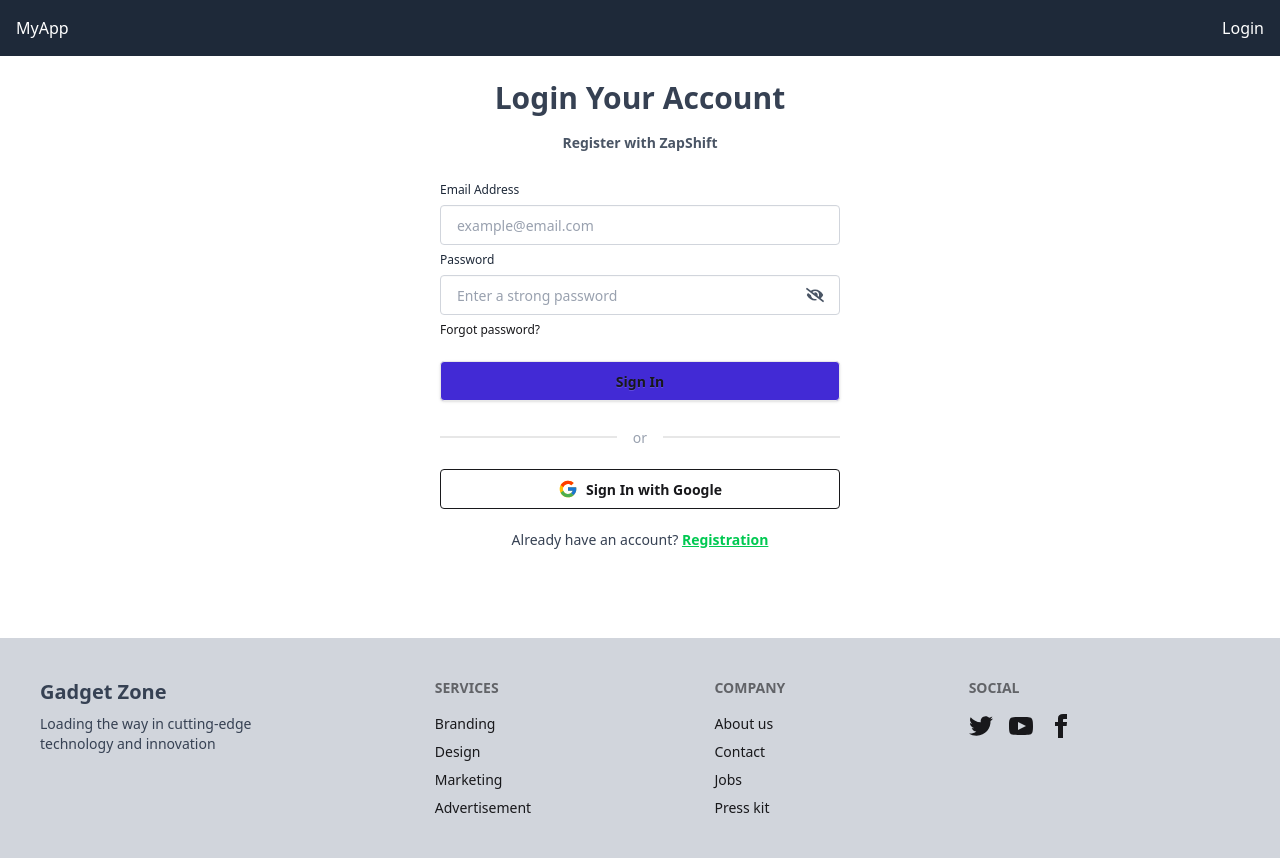
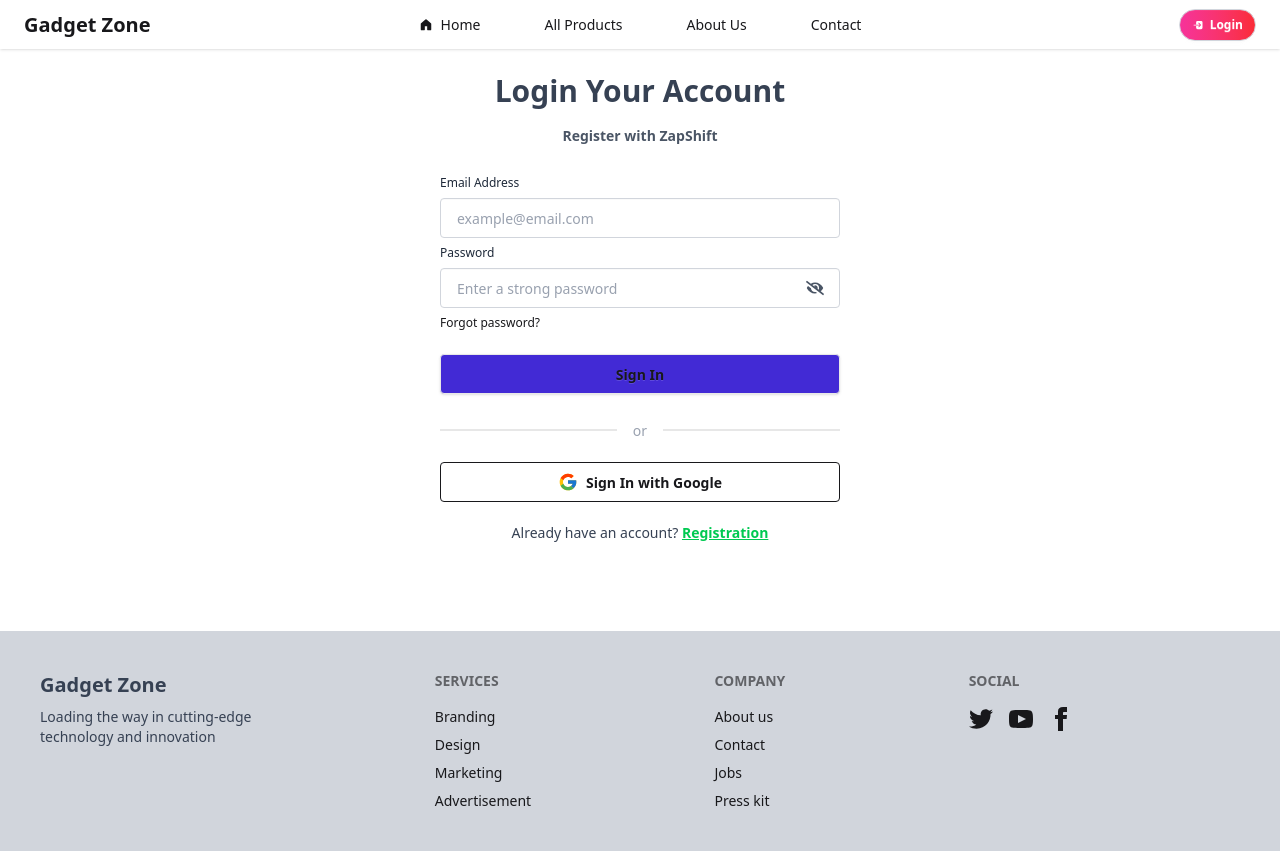
Before and after one commit to sm-remal/gadget-zone-client, a Next.js app: page /login in a window 1280 px wide. Built offline with nearby package versions, Linux system fonts and the light colour scheme; no server answers.

Commit message:
update navbar and some component

```diff
--- a/package.json
+++ b/package.json
@@ -15,6 +15,7 @@
     "react": "19.2.0",
     "react-dom": "19.2.0",
     "react-hook-form": "^7.66.1",
+    "react-hot-toast": "^2.6.0",
     "react-icons": "^5.5.0"
   },
   "devDependencies": {
--- /dev/null
+++ b/src/app/about/page.jsx
@@ -0,0 +1,11 @@
+import React from 'react';
+
+const page = () => {
+    return (
+        <div>
+            This is About page
+        </div>
+    );
+};
+
+export default page;
--- /dev/null
+++ b/src/app/all-products/page.jsx
@@ -0,0 +1,11 @@
+import React from 'react';
+
+const page = () => {
+    return (
+        <div>
+            This is all products page
+        </div>
+    );
+};
+
+export default page;
--- /dev/null
+++ b/src/app/contact/page.jsx
@@ -0,0 +1,11 @@
+import React from 'react';
+
+const page = () => {
+    return (
+        <div>
+            This is contact us page
+        </div>
+    );
+};
+
+export default page;
--- a/src/components/Navbar/Navbar.jsx
+++ b/src/components/Navbar/Navbar.jsx
@@ -1,73 +1,117 @@
-// import React from 'react';
+'use client';
+import Link from "next/link";
+import { useRouter } from "next/navigation";
+import { useState } from "react";
+import { GoHomeFill } from "react-icons/go";
+import { IoLogIn, IoLogOut } from "react-icons/io5";
+import { FaGear, FaUser } from "react-icons/fa6";
+import useAuth from "../../hooks/useAuth";
+import toast from "react-hot-toast";
 
-// const Navbar = () => {
-//     return (
-//         <div className="navbar bg-base-100 shadow-sm">
-//             <div className="navbar-start">
-//                 <div className="dropdown">
-//                     <div tabIndex={0} role="button" className="btn btn-ghost lg:hidden">
-//                         <svg xmlns="http://www.w3.org/2000/svg" className="h-5 w-5" fill="none" viewBox="0 0 24 24" stroke="currentColor"> <path strokeLinecap="round" strokeLinejoin="round" strokeWidth="2" d="M4 6h16M4 12h8m-8 6h16" /> </svg>
-//                     </div>
-//                     <ul
-//                         tabIndex="-1"
-//                         className="menu menu-sm dropdown-content bg-base-100 rounded-box z-1 mt-3 w-52 p-2 shadow">
-//                         <li><a>Item 1</a></li>
-//                         <li>
-//                             <a>Parent</a>
-//                             <ul className="p-2">
-//                                 <li><a>Submenu 1</a></li>
-//                                 <li><a>Submenu 2</a></li>
-//                             </ul>
-//                         </li>
-//                         <li><a>Item 3</a></li>
-//                     </ul>
-//                 </div>
-//                 <a className="btn btn-ghost text-xl">daisyUI</a>
-//             </div>
-//             <div className="navbar-center hidden lg:flex">
-//                 <ul className="menu menu-horizontal px-1">
-//                     <li><a>Item 1</a></li>
-//                     <li>
-//                         <details>
-//                             <summary>Parent</summary>
-//                             <ul className="p-2">
-//                                 <li><a>Submenu 1</a></li>
-//                                 <li><a>Submenu 2</a></li>
-//                             </ul>
-//                         </details>
-//                     </li>
-//                     <li><a>Item 3</a></li>
-//                 </ul>
-//             </div>
-//             <div className="navbar-end">
-//                 <a className="btn">Button</a>
-//             </div>
-//         </div>
-//     );
-// };
+const NavBar = () => {
+  const { user, signOutUser } = useAuth();
+  const [error, setError] = useState("");
+  const router = useRouter();
 
-// export default Navbar;
+  // Sign Out Function
+  const handleSignout = () => {
+    signOutUser()
+      .then(() => {
+        toast.success("Signout successful!", { id: "signout" });
+        router.push("/"); // redirect home
+      })
+      .catch((err) => {
+        const errorMessage = err.message; // simple error
+        setError(errorMessage);
+        toast.error(errorMessage, { id: "login" });
+      });
+  };
 
-
-'use client';
-import useAuth from '@/hooks/useAuth';
-
-export default function Navbar() {
-  const { user, signOutUser } = useAuth();
+  // Active link style
+  const isActive = (path) => router.pathname === path ? "text-pink-600 font-bold" : "";
 
   return (
-    <nav className="p-4 bg-gray-800 text-white flex justify-between">
-      <div>MyApp</div>
-      <div>
+    <div className="navbar py-0 min-h-0 shadow-sm max-w-7xl mx-auto w-full px-3 sm:px-6">
+      {/* Navbar Start */}
+      <div className="navbar-start flex items-center gap-2">
+        {/* Logo */}
+        <Link href={"/"} className="flex items-center -ml-3 md:ml-0 gap-1 text-lg sm:text-xl font-bold whitespace-nowrap">
+          <span className="truncate max-w-[130px] sm:max-w-none">
+            Gadget Zone
+          </span>
+        </Link>
+      </div>
+
+      {/* Navbar Center (hidden on mobile) */}
+      <div className="navbar-center hidden md:flex">
+        <ul className="menu menu-horizontal px-1 gap-10">
+          <li>
+            <Link href={"/"} className={isActive("/")}>
+              <GoHomeFill /> Home
+            </Link>
+          </li>
+          <li>
+            <Link href={"/all-products"} className={isActive("/all-products")}>
+               All Products
+            </Link>
+          </li>
+          <li>
+            <Link href={"/about"} className={isActive("/about")}>
+               About Us
+            </Link>
+          </li>
+          <li>
+            <Link href={"/contact"} className={isActive("/contact")}>
+               Contact
+            </Link>
+          </li>
+        </ul>
+      </div>
+
+      {/* Navbar End */}
+      <div className="navbar-end gap-2 sm:gap-3">
         {user ? (
-          <>
-            <span className="mr-4">{user.displayName || user.email}</span>
-            <button onClick={signOutUser}>Logout</button>
-          </>
+          <div className="dropdown dropdown-end z-50">
+            <div tabIndex={0} role="button" className="btn btn-ghost btn-circle avatar">
+              <div className="w-9 border-2 border-gray-300 rounded-full">
+                <img
+                  alt="User avatar" referrerPolicy="no-referrer" src={user?.photoURL ||
+                    "https://img.daisyui.com/images/stock/photo-1534528741775-53994a69daeb.webp"}
+                />
+              </div>
+            </div>
+            <ul tabIndex="-1" className="menu menu-sm dropdown-content bg-base-100 rounded-box z-50 mt-1 md:mt-3 -mr-2 md:-mr-4 w-52 p-2 shadow">
+              <div className="pb-3 border-b border-b-gray-200">
+                <li className="text-sm font-bold">{user.displayName}</li>
+                <li className="text-xs">{user.email}</li>
+              </div>
+              <li className="mt-3">
+                <Link href={"/profile"}><FaUser /> Profile</Link>
+              </li>
+              <li>
+                <Link href={"/my-models"}>My Models</Link>
+              </li>
+              <li>
+                <Link href={"/my-downloads"}>My Downloads</Link>
+              </li>
+              <li>
+                <a><FaGear /> Settings</a>
+              </li>
+              <li>
+                <button onClick={handleSignout} className="btn btn-xs text-left bg-gradient-to-r from-pink-500 to-red-500 text-white">
+                  <IoLogOut /> Logout
+                </button>
+              </li>
+            </ul>
+          </div>
         ) : (
-          <a href="/login">Login</a>
+          <Link href={"/login"} className="btn rounded-full border-gray-300 btn-sm bg-gradient-to-r from-pink-500 to-red-500 text-white">
+            <IoLogIn /> Login
+          </Link>
         )}
       </div>
-    </nav>
+    </div>
   );
-}
+};
+
+export default NavBar;
```
Also changed, not shown: 1 other file (tests, documents, lock files or other folders).
